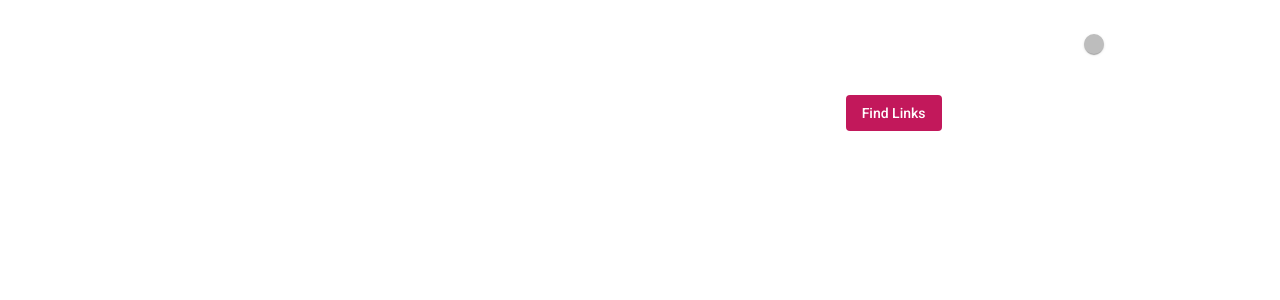
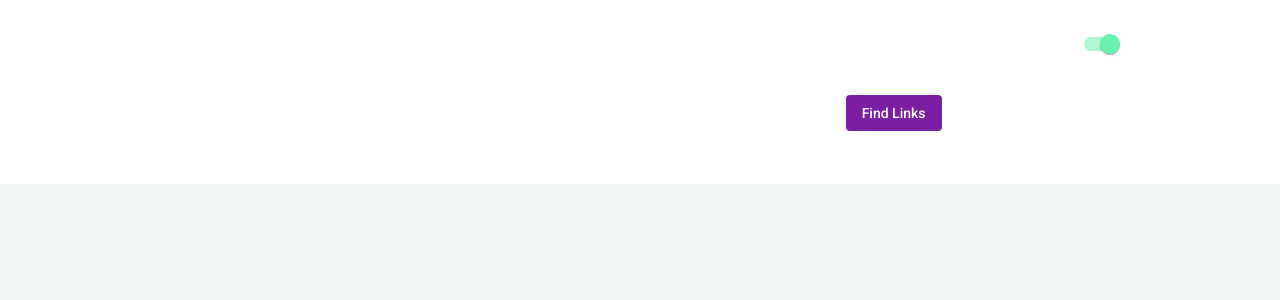
Before and after one commit to Eugenenoble2005/gospider, an Angular app: page / in a window 1280 px wide. Shown: the top 300 px of the page. Built offline with nearby package versions, Linux system fonts and the light colour scheme; what ngx-electron, ngx-scrollbar would draw is missing.

Commit message:
new commmit

```diff
--- a/src/app/app.component.html
+++ b/src/app/app.component.html
@@ -1,7 +1,7 @@
 <mat-toolbar>
   <mat-progress-bar mode="indeterminate" *ngIf="scalping"></mat-progress-bar>
-    <span>Gospider Anime Scraper</span>
-    <span style="justify-content: right;display: flex;"><mat-slide-toggle color="accent">Auto Download</mat-slide-toggle></span>
+    <span style="margin-top:10px">Gospider Anime Scraper</span>
+    <span style="justify-content: right;display: flex;"><mat-slide-toggle [checked]="auto_download" (toggleChange)="auto_download = !auto_download" matTooltip="Automatically begin to download episodes as they are crawled" color="accent">Auto Download</mat-slide-toggle></span>
 </mat-toolbar>
 <mat-toolbar style="height:120px">
       <form class="example-form" #form = "ngForm" (ngSubmit) = "deployScalper(form.value)">
@@ -29,7 +29,7 @@
         </mat-form-field>
         &nbsp;
         &nbsp;
-        <button mat-flat-button color="primary">Find Links</button>
+        <button mat-flat-button color="primary" [disabled]="scalping"> {{ scalping ? "Scalping...This might take a while. Restart application to stop" : "Find Links" }} </button>
       </form>
 </mat-toolbar>
 <table mat-table [dataSource]="episodes" class="mat-elevation-z8" #table *ngIf="episodes.length != 0" style = "background: transparent;">
@@ -53,6 +53,6 @@
   <tr mat-header-row *matHeaderRowDef="displayedColumns"></tr>
   <tr mat-row *matRowDef="let row; columns: displayedColumns;"></tr>
 </table>
-<!-- <main id = "main" style="background:#EFF5F5;height:100%">
+<main id = "main" style="background:#EFF5F5;height:100%">
 
-</main> -->
+</main>
--- a/src/app/app.component.ts
+++ b/src/app/app.component.ts
@@ -1,7 +1,7 @@
 import { Component, OnInit,ViewChild } from '@angular/core';
 import { ElectronService } from "ngx-electron"
 import { MatTable } from '@angular/material/table';
-
+import { MatSlideToggle } from '@angular/material/slide-toggle';
 //@ts-ignore
 @Component({
   selector: 'app-root',
@@ -10,15 +10,18 @@ import { MatTable } from '@angular/material/table';
 })
 
 export class AppComponent implements OnInit{
+  public auto_download:boolean = true
   ngOnInit(): void {
 
   }
   public episodes:any = []
   @ViewChild(MatTable) public table!: MatTable<any>
+
   public scalping = false
   displayedColumns: string[] = ['episode', 'link'];
   constructor(public electronService:ElectronService){}
   deployScalper(data:any){
+
       this.scalping = true
       let self = this
      let url = data.url
@@ -35,10 +38,13 @@ export class AppComponent implements OnInit{
       }
           data.url = "https://v2.gogoanime.co.in/videos/"+episode_string_array.join("-")+"-"+episode
           self.electronService.ipcRenderer.invoke("spider",data).then((result:any)=>{
-            console.log(result)
-            self.episodes.push({"episode":episode,"link":result})
             if(result){
+              self.episodes.push({"episode":episode,"link":result})
               getLink(episode+1)
+              //download automatically is needed
+              if(self.auto_download){
+                self.openInChrome(result)
+              }
             }
             self.table.renderRows()
           },(error:any)=>{
--- a/src/app/app.module.ts
+++ b/src/app/app.module.ts
@@ -12,6 +12,7 @@ import { NgScrollbarModule } from 'ngx-scrollbar';
 import { FormsModule } from "@angular/forms"
 import { ElectronService } from 'ngx-electron';
 import { MatProgressBarModule } from "@angular/material/progress-bar"
+import { MatTooltipModule } from "@angular/material/tooltip"
 import { MatTableModule } from "@angular/material/table"
 import { MatSlideToggleModule } from "@angular/material/slide-toggle"
 //@ts-ignore
@@ -26,6 +27,7 @@ import { MatSlideToggleModule } from "@angular/material/slide-toggle"
     MatFormFieldModule,
     MatTableModule,
     MatSlideToggleModule,
+    MatTooltipModule,
     MatProgressBarModule,
     NgScrollbarModule,
     MatInputModule,
--- a/src/styles.scss
+++ b/src/styles.scss
@@ -29,4 +29,8 @@ body { margin: 0; font-family: Roboto, "Helvetica Neue", sans-serif; }
   ::-webkit-scrollbar-thumb:hover {
     background: #555;
   }
-@import "~@angular/material/prebuilt-themes/pink-bluegrey.css"
+
+@import "~@angular/material/prebuilt-themes/purple-green.css";
+.mat-tooltip{
+  font-size: 15px !important;
+}
```
Also changed, not shown: src/app/app.component.scss (line endings or trailing spaces).
